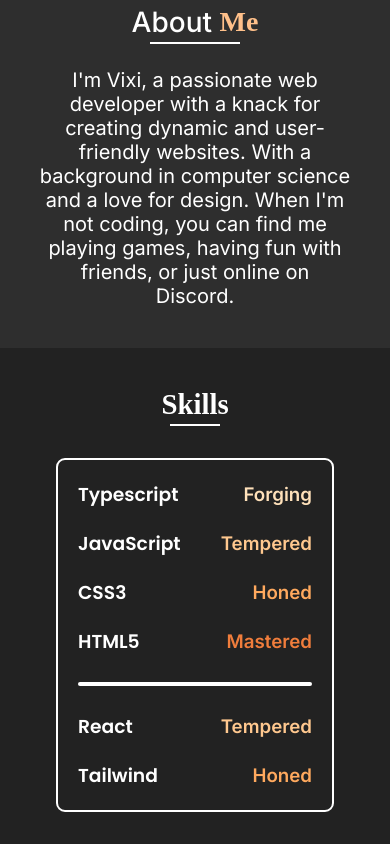
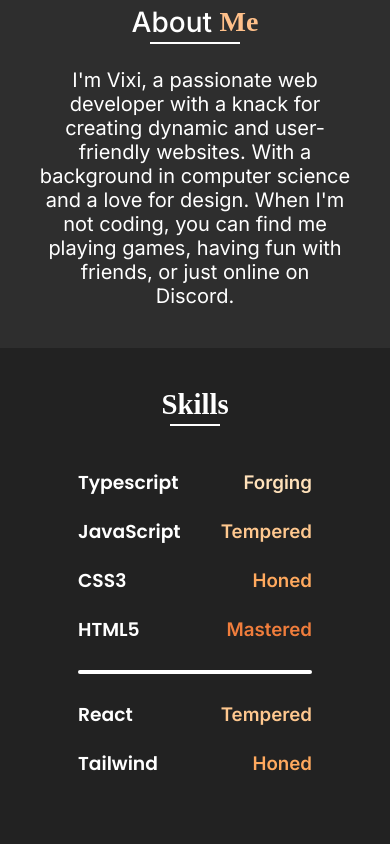
Before and after one commit to Vixylora/Vixi-Portfolio, a React (Vite) app: page / in a window 390 px wide. Shown: the part 840-1684 px from the top of the page. After the commit the page ends 1660 px from the top, so only its background shows below. Built offline with nearby package versions, Linux system fonts and the light colour scheme; a web font is replaced by a local one.

Commit message:
Fixed flex wrapping issue in the skills section

```diff
--- a/src/Components/Content/Skills/Skills.css
+++ b/src/Components/Content/Skills/Skills.css
@@ -1,23 +1,19 @@
 #Skills {
   display: flex;
   flex-direction: row;
-  flex-wrap: wrap;
   justify-content: space-evenly;
   align-items: center;
   gap: 1rem;
   width: 60%;
   max-width: 20rem;
-  border: 2px solid white;
-  border-radius: 9px;
-  padding: 10px 20px;
 }
 
 #Skills-holder {
   margin-top: 1rem;
   margin-bottom: 2rem;
   display: flex;
+  flex-wrap: wrap;
   flex-direction: column;
-  flex-wrap: wrap;
   justify-content: space-evenly;
   align-items: center;
   gap: 1rem;
@@ -40,3 +36,11 @@
   border-radius: 50px;
   margin: 1rem 0;
 }
+
+@media (max-width: 500px) {
+  #Skills {
+    display: flex;
+    flex-direction: row;
+    flex-wrap: wrap;
+  }
+}
```
